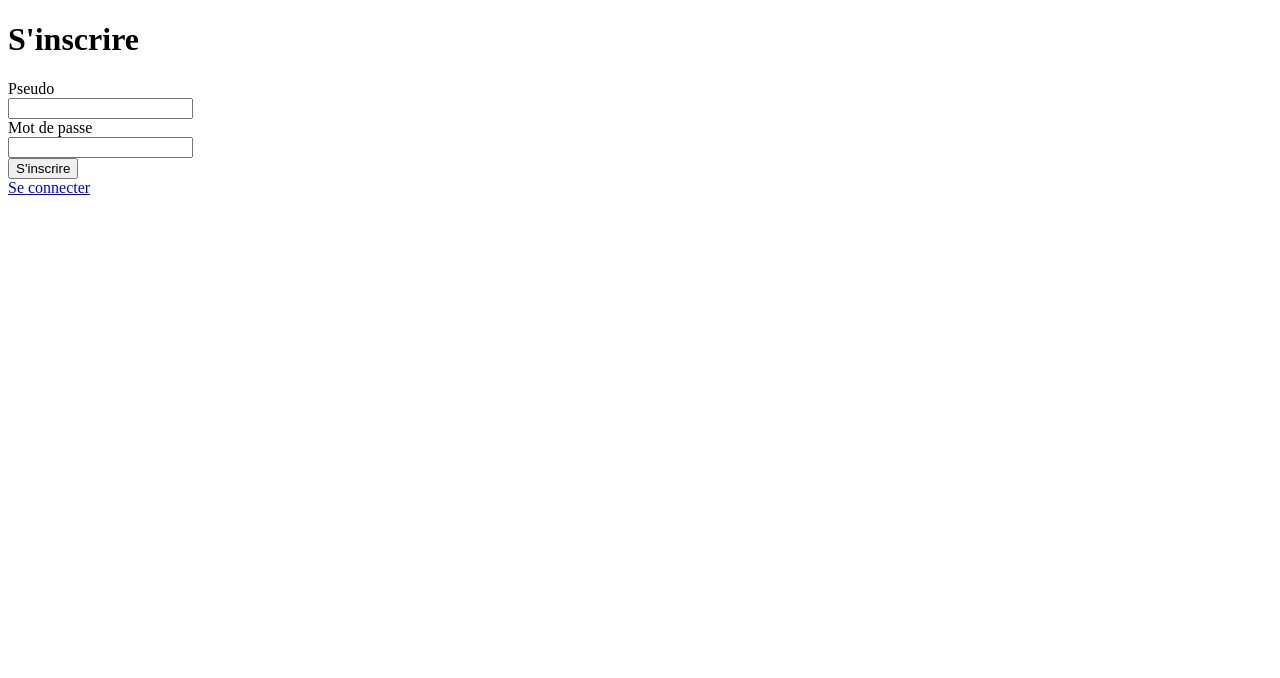
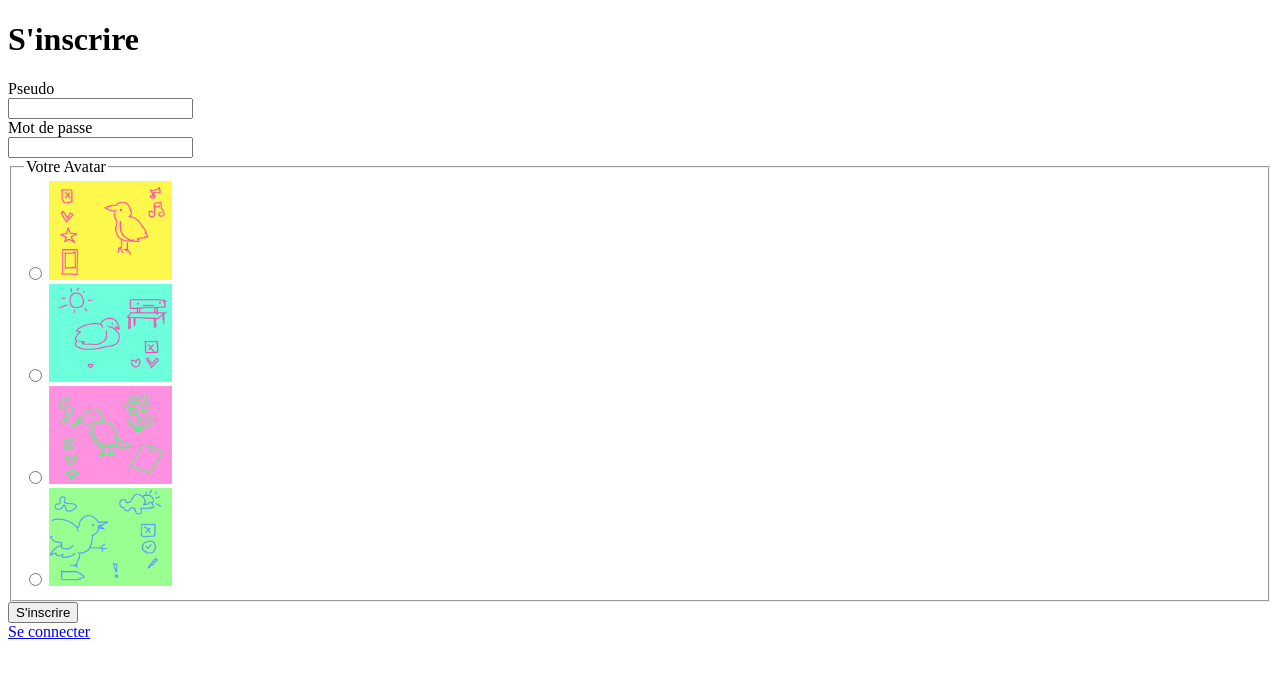
Before and after one commit to AM-XIX/Pigeon-Gate, a Flask app: page /register in a window 1280 px wide. Shown: the top 678 px of the page. Run offline with Flask 3, Linux system fonts and the light colour scheme.

Commit message:
add option pp and fix welcome page

```diff
--- a/templates/register.html
+++ b/templates/register.html
@@ -16,6 +16,38 @@
         <label for="password">Mot de passe</label><br>
         <input type="password" name="password" id="password" required><br>
 
+        <fieldset>
+            <legend>Votre Avatar</legend>
+            <div>
+                <label for="pp1">
+                    <input type="radio" id="pp1" name="pp" value="pp1"/>
+                    <img src="./static/images/pp1.png" alt="pp1" style="width:10%">
+                </label>
+            </div>
+
+            <div>
+                <label for="pp2">
+                    <input type="radio" id="pp2" name="pp" value="pp2" />
+                    <img src="./static/images/pp2.png" alt="pp2" style="width:10%">
+                </label>
+            </div>
+
+            <div>
+                <label for="pp3">
+                    <input type="radio" id="pp3" name="pp" value="pp3" />
+                    <img src="./static/images/pp3.png" alt="pp3" style="width:10%">
+                </label>
+            </div>
+
+            <div>
+                <label for="pp4">
+                    <input type="radio" id="pp4" name="pp" value="pp4" />
+                    <img src="./static/images/pp4.png" alt="pp4" style="width:10%">
+                </label>
+            </div>
+        </fieldset>
+
+
         <input type="submit" value="S'inscrire">
 
         <br>
--- a/templates/welcome.html
+++ b/templates/welcome.html
@@ -10,7 +10,7 @@
 <body>
   <header>
 
-    <h1>Bienvenue sur Pigeon-Gate, {% if pseudo %}{{ pseudo }}{% else %}{% endif %} !</h1>
+    <h1>Bienvenue sur Pigeon-Gate {% if pseudo %},{{ pseudo }}{% else %}{% endif %} !</h1>
   </header>
 
   {% if not pseudo %}
@@ -25,7 +25,7 @@
     {% for pigeon in pigeons %}
     <div class="container">
       <div class="pigeon">
-        <img src="{{ pigeon[5] }}" alt="pigeon" style="width:100%">
+        <img src="{{ pigeon[7] }}" alt="pigeon" style="width:100%">
         <b>
           <p>{{ pigeon[1] }}</p>
         </b>
```
